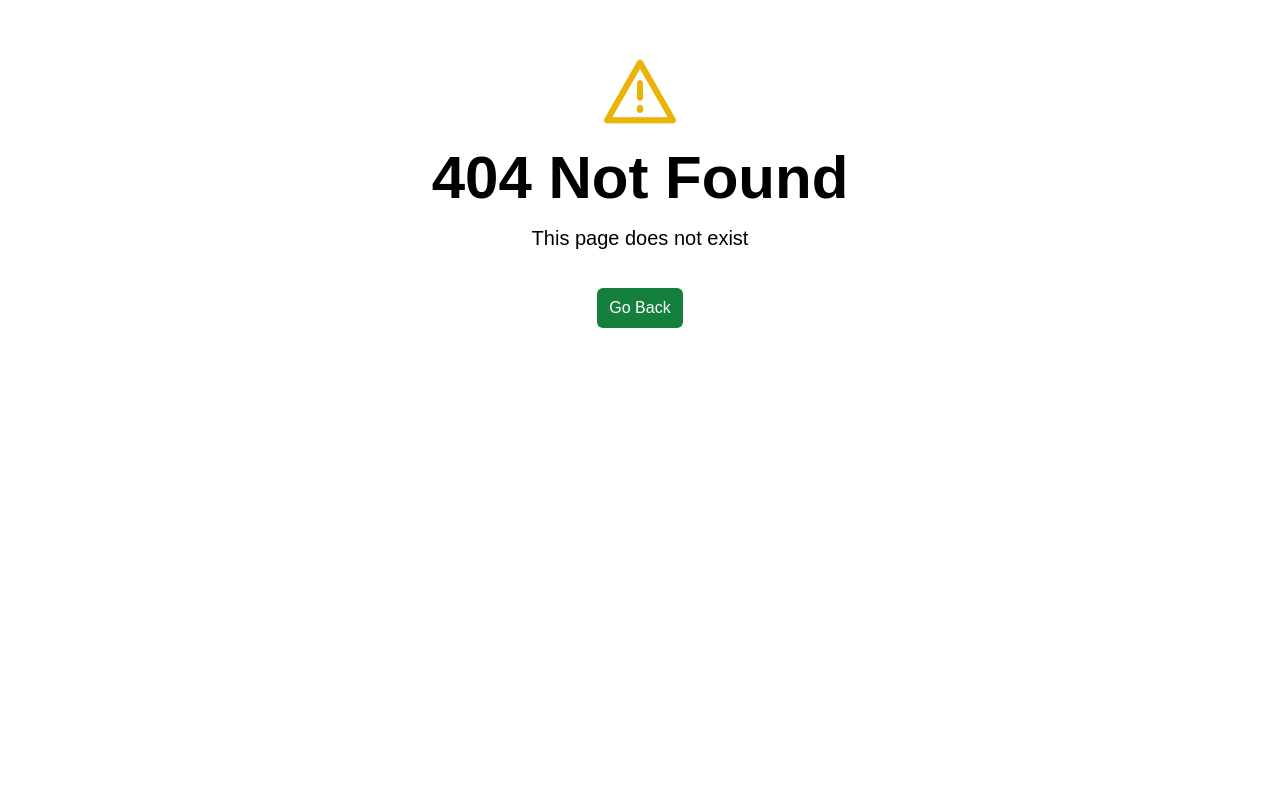
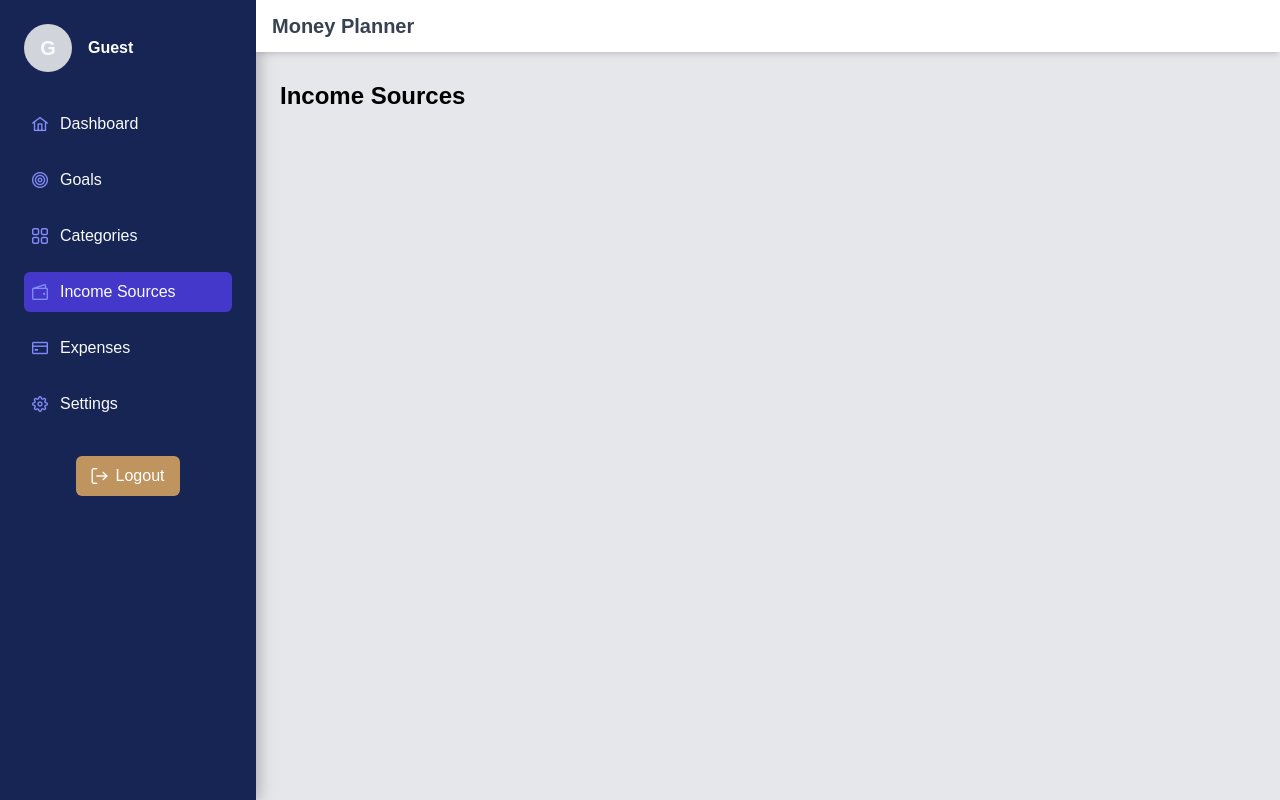
Before and after one commit to LvLTroubleshooter/money_planner, a Vue app in the folder frontendvue/: page /income_page in a window 1280 px wide. Before the commit this address had no page. Built offline with nearby package versions, Linux system fonts and the light colour scheme.

Commit message:
i added all navbars for components in sidenav buttons

```diff
--- /dev/null
+++ b/frontendvue/src/components/CategoriesNavbar.vue
@@ -0,0 +1,18 @@
+<script setup>
+
+</script>
+
+<template>
+  <div class="bg-white shadow-md fixed top-0 left-64 right-0 z-50">
+    <div class="flex items-center justify-between px-4 py-3">
+      <!-- Title -->
+      <div class="text-xl font-bold text-gray-700">Money Planner</div>
+
+
+
+    </div>
+  </div>
+</template>
+
+<style scoped>
+</style>
--- /dev/null
+++ b/frontendvue/src/components/ExpensesNavbar.vue
@@ -0,0 +1,18 @@
+<script setup>
+
+</script>
+
+<template>
+  <div class="bg-white shadow-md fixed top-0 left-64 right-0 z-50">
+    <div class="flex items-center justify-between px-4 py-3">
+      <!-- Title -->
+      <div class="text-xl font-bold text-gray-700">Money Planner</div>
+
+
+
+    </div>
+  </div>
+</template>
+
+<style scoped>
+</style>
--- /dev/null
+++ b/frontendvue/src/components/IncomeNavbar.vue
@@ -0,0 +1,18 @@
+<script setup>
+
+</script>
+
+<template>
+  <div class="bg-white shadow-md fixed top-0 left-64 right-0 z-50">
+    <div class="flex items-center justify-between px-4 py-3">
+      <!-- Title -->
+      <div class="text-xl font-bold text-gray-700">Money Planner</div>
+
+
+
+    </div>
+  </div>
+</template>
+
+<style scoped>
+</style>
--- /dev/null
+++ b/frontendvue/src/components/SettingsNavbar.vue
@@ -0,0 +1,18 @@
+<script setup>
+
+</script>
+
+<template>
+  <div class="bg-white shadow-md fixed top-0 left-64 right-0 z-50">
+    <div class="flex items-center justify-between px-4 py-3">
+      <!-- Title -->
+      <div class="text-xl font-bold text-gray-700">Money Planner</div>
+
+
+
+    </div>
+  </div>
+</template>
+
+<style scoped>
+</style>
--- a/frontendvue/src/components/SideNavBar.vue
+++ b/frontendvue/src/components/SideNavBar.vue
@@ -1,6 +1,7 @@
 <script setup>
 import { onMounted, ref } from "vue";
 import { useRouter, useRoute, RouterLink } from "vue-router";
+
 
 const userName = ref(""); // Dynamic username
 const userInitials = ref(""); // Dynamic initials
@@ -82,9 +83,9 @@ const isActiveLink = (routePath) => {
           </li>
           <li>
             <RouterLink
-                to="/categories"
+                to="/categories_page"
                 :class="[
-                isActiveLink('/categories') ? 'bg-indigo-700' : 'hover:bg-indigo-700',
+                isActiveLink('/categories_page') ? 'bg-indigo-700' : 'hover:bg-indigo-700',
                 'flex',
                 'items-center',
                 'space-x-3',
@@ -99,9 +100,9 @@ const isActiveLink = (routePath) => {
           </li>
           <li>
             <RouterLink
-                to="/income-sources"
+                to="/income_page"
                 :class="[
-                isActiveLink('/income-sources') ? 'bg-indigo-700' : 'hover:bg-indigo-700',
+                isActiveLink('/income_page') ? 'bg-indigo-700' : 'hover:bg-indigo-700',
                 'flex',
                 'items-center',
                 'space-x-3',
@@ -116,9 +117,9 @@ const isActiveLink = (routePath) => {
           </li>
           <li>
             <RouterLink
-                to="/expenses"
+                to="/expenses_page"
                 :class="[
-                isActiveLink('/expenses') ? 'bg-indigo-700' : 'hover:bg-indigo-700',
+                isActiveLink('/expenses_page') ? 'bg-indigo-700' : 'hover:bg-indigo-700',
                 'flex',
                 'items-center',
                 'space-x-3',
@@ -133,9 +134,9 @@ const isActiveLink = (routePath) => {
           </li>
           <li>
             <RouterLink
-                to="/Settings"
+                to="/settings_page"
                 :class="[
-                isActiveLink('/Settings') ? 'bg-indigo-700' : 'hover:bg-indigo-700',
+                isActiveLink('/settings_page') ? 'bg-indigo-700' : 'hover:bg-indigo-700',
                 'flex',
                 'items-center',
                 'space-x-3',
--- a/frontendvue/src/router/index.js
+++ b/frontendvue/src/router/index.js
@@ -5,6 +5,10 @@ import LoginPageView from "@/views/LoginPageView.vue";
 import NotFoundView from "@/views/NotFoundView.vue";
 import DashboardView from "@/views/DashboardView.vue";
 import GoalsView from "@/views/GoalsView.vue";
+import CategoriesView from "@/views/CategoriesView.vue";
+import IncomeSourcesView from "@/views/IncomeSourcesView.vue";
+import ExpensesView from "@/views/ExpensesView.vue";
+import SettingsView from "@/views/SettingsView.vue";
 
 const router = createRouter({
     history: createWebHistory(import.meta.env.BASE_URL),
@@ -39,6 +43,26 @@ const router = createRouter({
             path: '/goals_page',
             name: 'GoalsPage',
             component: GoalsView
+        },
+        {
+            path: '/categories_page',
+            name: 'categoriesPage',
+            component: CategoriesView
+        },
+        {
+            path: '/income_page',
+            name: 'incomePage',
+            component: IncomeSourcesView
+        },
+        {
+            path: '/expenses_page',
+            name: 'expensesPage',
+            component: ExpensesView
+        },
+        {
+            path: '/settings_page',
+            name: 'settingsPage',
+            component: SettingsView
         }
 
     ]
--- a/frontendvue/src/views/CategoriesView.vue
+++ b/frontendvue/src/views/CategoriesView.vue
@@ -1,5 +1,6 @@
 <script setup>
 import SideNavBar from "@/components/SideNavBar.vue";
+import CategoriesNavbar from "@/components/CategoriesNavbar.vue";
 </script>
 
 <template>
@@ -9,9 +10,10 @@ import SideNavBar from "@/components/SideNavBar.vue";
 
     <!-- Main Content -->
     <div class="flex-1 ml-64">
+      <CategoriesNavbar />
       <div class="p-6 pt-20">
         <h1 class="text-2xl font-bold mb-6">Categories</h1>
-        <h1> categories</h1>
+
       </div>
     </div>
   </div>
--- a/frontendvue/src/views/ExpensesView.vue
+++ b/frontendvue/src/views/ExpensesView.vue
@@ -1,5 +1,6 @@
 <script setup>
 import SideNavBar from "@/components/SideNavBar.vue";
+import ExpensesNavbar from "@/components/ExpensesNavbar.vue";
 </script>
 
 <template>
@@ -9,6 +10,7 @@ import SideNavBar from "@/components/SideNavBar.vue";
 
     <!-- Main Content -->
     <div class="flex-1 ml-64">
+      <ExpensesNavbar />
       <div class="p-6 pt-20">
         <h1 class="text-2xl font-bold mb-6">Expenses</h1>
         <!-- Add your expenses content here -->
--- a/frontendvue/src/views/IncomeSourcesView.vue
+++ b/frontendvue/src/views/IncomeSourcesView.vue
@@ -1,5 +1,6 @@
 <script setup>
 import SideNavBar from "@/components/SideNavBar.vue";
+import IncomeNavbar from "@/components/IncomeNavbar.vue";
 </script>
 
 <template>
@@ -9,6 +10,7 @@ import SideNavBar from "@/components/SideNavBar.vue";
 
     <!-- Main Content -->
     <div class="flex-1 ml-64">
+      <IncomeNavbar />
       <div class="p-6 pt-20">
         <h1 class="text-2xl font-bold mb-6">Income Sources</h1>
         <!-- Add your income sources content here -->
--- a/frontendvue/src/views/SettingsView.vue
+++ b/frontendvue/src/views/SettingsView.vue
@@ -1,5 +1,6 @@
 <script setup>
 import SideNavBar from "@/components/SideNavBar.vue";
+import SettingsNavbar from "@/components/SettingsNavbar.vue";
 </script>
 
 <template>
@@ -9,6 +10,7 @@ import SideNavBar from "@/components/SideNavBar.vue";
 
     <!-- Main Content -->
     <div class="flex-1 ml-64">
+      <SettingsNavbar />
       <div class="p-6 pt-20">
         <h1 class="text-2xl font-bold mb-6">Settings</h1>
         <!-- Add your settings content here -->
```
